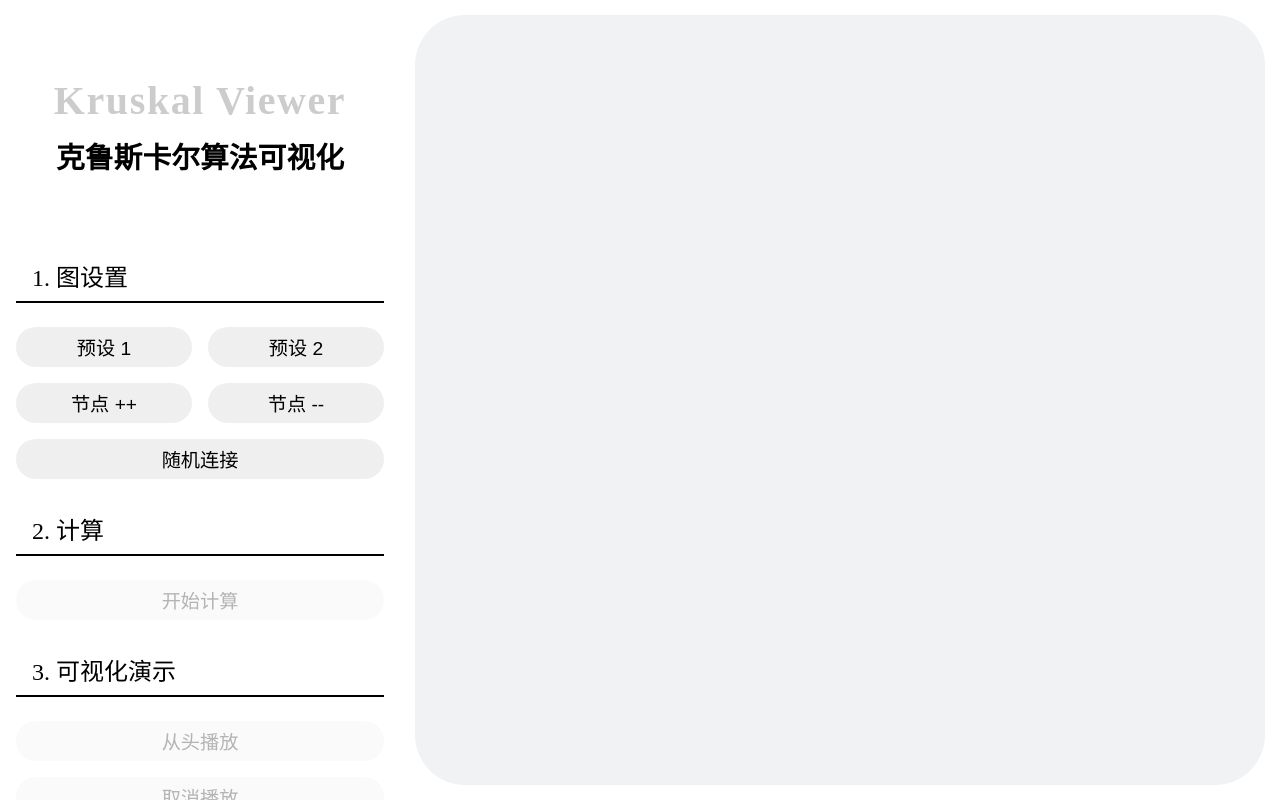
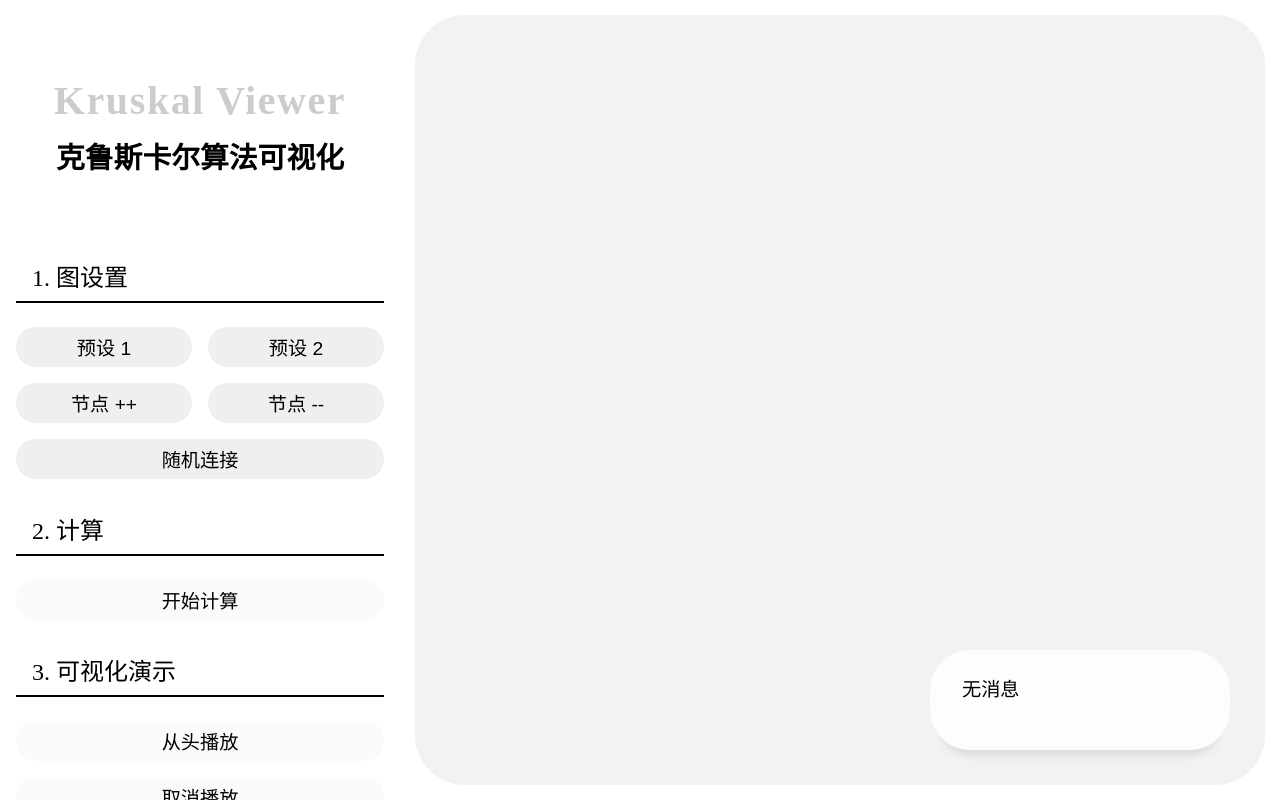
Before and after one commit to Zhousiru/kruskal-viewer, a React (Vite) app: page / in a window 1280 px wide. Built offline with nearby package versions, Linux system fonts and the light colour scheme.

Commit message:
perf: move msg to right bottom

```diff
--- a/src-tauri/tauri.conf.json
+++ b/src-tauri/tauri.conf.json
@@ -56,10 +56,12 @@
     "windows": [
       {
         "fullscreen": false,
-        "height": 800,
         "resizable": true,
         "title": "Kruskal Viewer",
-        "width": 1200
+        "height": 800,
+        "width": 1200,
+        "minHeight": 600,
+        "minWidth": 1000
       }
     ]
   }
--- a/src/App.css
+++ b/src/App.css
@@ -77,6 +77,7 @@ button {
   font-size: 1.2rem;
   transition: all 0.2s;
   padding-inline: 1rem;
+  color: #000;
 }
 
 button:not(:disabled):hover {
@@ -114,12 +115,21 @@ button:not(:disabled):hover {
 
 .msg {
   margin-top: 1rem;
-  background-color: rgba(0, 0, 0, 0.05);
-  padding: 1.5rem;
-  border-radius: 10px;
+  background-color: rgba(255, 255, 255, 0.8);
+  padding: 1.5rem 2rem;
+  border-radius: 40px;
   font-size: 1.2rem;
   word-break: break-all;
   text-align: justify;
+  position: fixed;
+  right: 50px;
+  bottom: 50px;
+  width: 300px;
+  min-height: 100px;
+  box-sizing: border-box;
+  box-shadow: 0 15px 10px -10px rgba(0, 0, 0, 0.1);
+  font-weight: 200;
+  backdrop-filter: blur(10px);
 }
 
 .msg > p {
--- a/src/App.tsx
+++ b/src/App.tsx
@@ -158,6 +158,21 @@ function App() {
   }
 
   return (
+    <>
+      <div className="msg">
+        {algoHistory.length === 0 || historyMsg === '' ? (
+          <p>无消息</p>
+        ) : nowStep < 0 ? (
+          <p>{historyMsg}</p>
+        ) : (
+          <>
+            <p>
+              {nowStep + 1} / {algoHistory.length} 步：
+            </p>
+            <p>{historyMsg}</p>
+          </>
+        )}
+      </div>
       <div className="container">
         <div className="control-plane">
           <h1 className="bg-title">Kruskal Viewer</h1>
@@ -211,20 +226,6 @@ function App() {
                 disabled={algoHistory.length === 0}
               ></input>
             </div>
-          <div className="msg">
-            {algoHistory.length === 0 || historyMsg === '' ? (
-              <p>无消息</p>
-            ) : nowStep < 0 ? (
-              <p>{historyMsg}</p>
-            ) : (
-              <>
-                <p>
-                  {nowStep + 1} / {algoHistory.length} 步：
-                </p>
-                <p>{historyMsg}</p>
-              </>
-            )}
-          </div>
           </div>
         </div>
         <div className="graph-container" ref={graphContainerRef}>
@@ -236,6 +237,7 @@ function App() {
           />
         </div>
       </div>
+    </>
   )
 }
 
```
Lines whose indentation alone changed are shown as unchanged.
